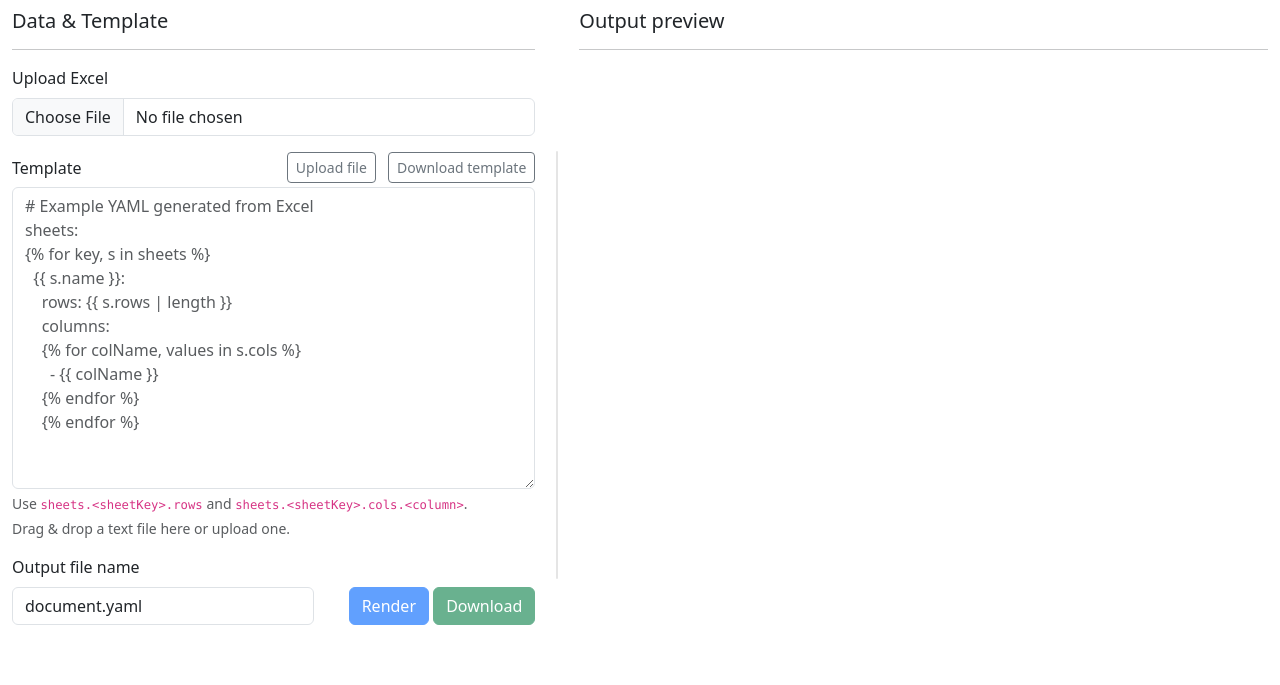
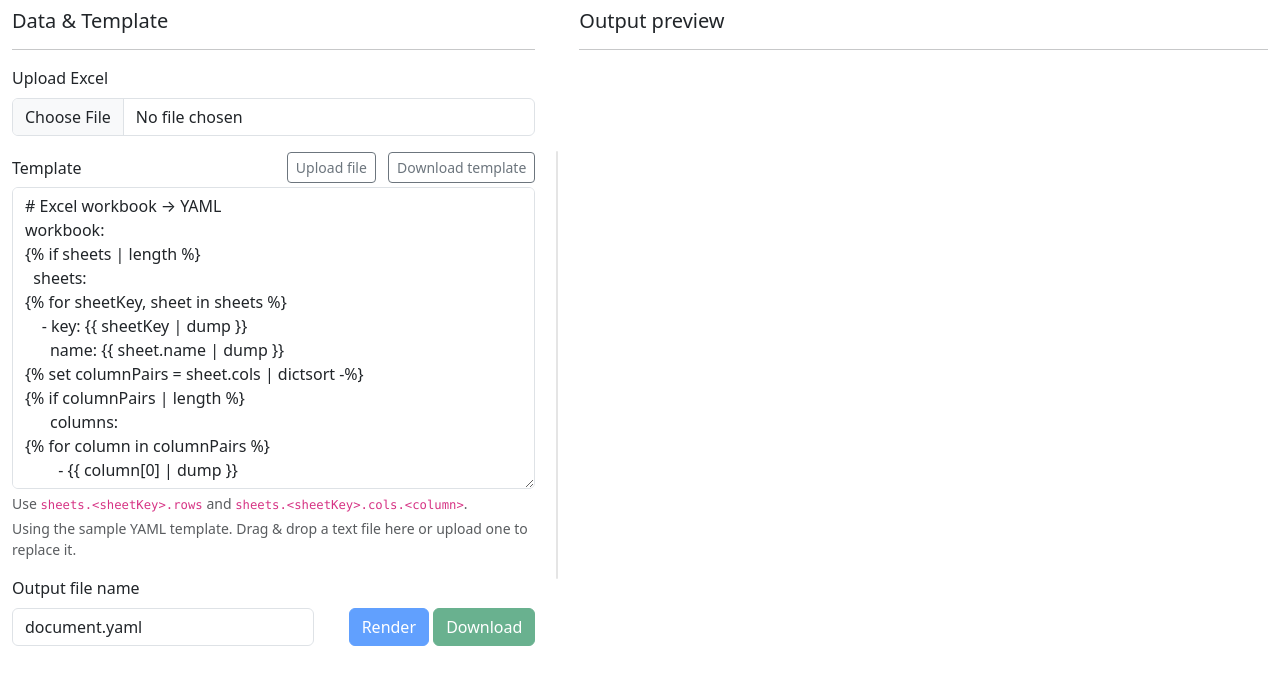
Before and after one commit to onurmatik/xlsx-pub, a plain HTML site: page index.html in a window 1280 px wide. Shown: the part 63-748 px from the top of the page. Drawn offline with nearby package versions, Linux system fonts and the light colour scheme.

Commit message:
Add sample YAML export template

```diff
--- a/index.html
+++ b/index.html
@@ -168,20 +168,47 @@
                   <input id="tplUpload" type="file" class="d-none" accept="text/*,.txt,.text,.md,.markdown,.njk,.nunjucks,.tmpl,.html,.htm,.json,.yaml,.yml,.csv,.tsv,.ini,.conf,.env" />
                 </div>
               </div>
-              <textarea id="tpl" class="form-control" rows="12" placeholder="# Example YAML generated from Excel
-sheets:
-{% for key, s in sheets %}
-  {{ s.name }}:
-    rows: {{ s.rows | length }}
-    columns:
-    {% for colName, values in s.cols %}
-      - {{ colName }}
-    {% endfor %}
-    {% endfor %}"></textarea>
+              <textarea id="tpl" class="form-control" rows="12"># Excel workbook → YAML
+workbook:
+{% if sheets | length %}
+  sheets:
+{% for sheetKey, sheet in sheets %}
+    - key: {{ sheetKey | dump }}
+      name: {{ sheet.name | dump }}
+{% set columnPairs = sheet.cols | dictsort -%}
+{% if columnPairs | length %}
+      columns:
+{% for column in columnPairs %}
+        - {{ column[0] | dump }}
+{% endfor %}
+{% else %}
+      columns: []
+{% endif %}
+{% if sheet.rows | length %}
+      rows:
+{% for row in sheet.rows %}
+{% set cells = row | dictsort -%}
+{% if cells | length %}
+        -
+{% for cell in cells %}
+          {{ cell[0] }}: {{ cell[1] | dump }}
+{% endfor %}
+{% else %}
+        - {}
+{% endif %}
+{% endfor %}
+{% else %}
+      rows: []
+{% endif %}
+{% endfor %}
+{% else %}
+  sheets: []
+{% endif %}
+</textarea>
               <div class="form-text">
                 Use <nobr><code>sheets.&lt;sheetKey&gt;.rows</code></nobr> and <nobr><code>sheets.&lt;sheetKey&gt;.cols.&lt;column&gt;</code></nobr>.
               </div>
-              <div id="tplStatus" class="form-text text-muted" data-default-message="Drag &amp; drop a text file here or upload one.">Drag &amp; drop a text file here or upload one.</div>
+              <div id="tplStatus" class="form-text text-muted" data-default-message="Using the sample YAML template. Drag &amp; drop a text file here or upload one to replace it.">Using the sample YAML template. Drag &amp; drop a text file here or upload one to replace it.</div>
             </div>
 
             <div class="row g-2 align-items-end">
```
